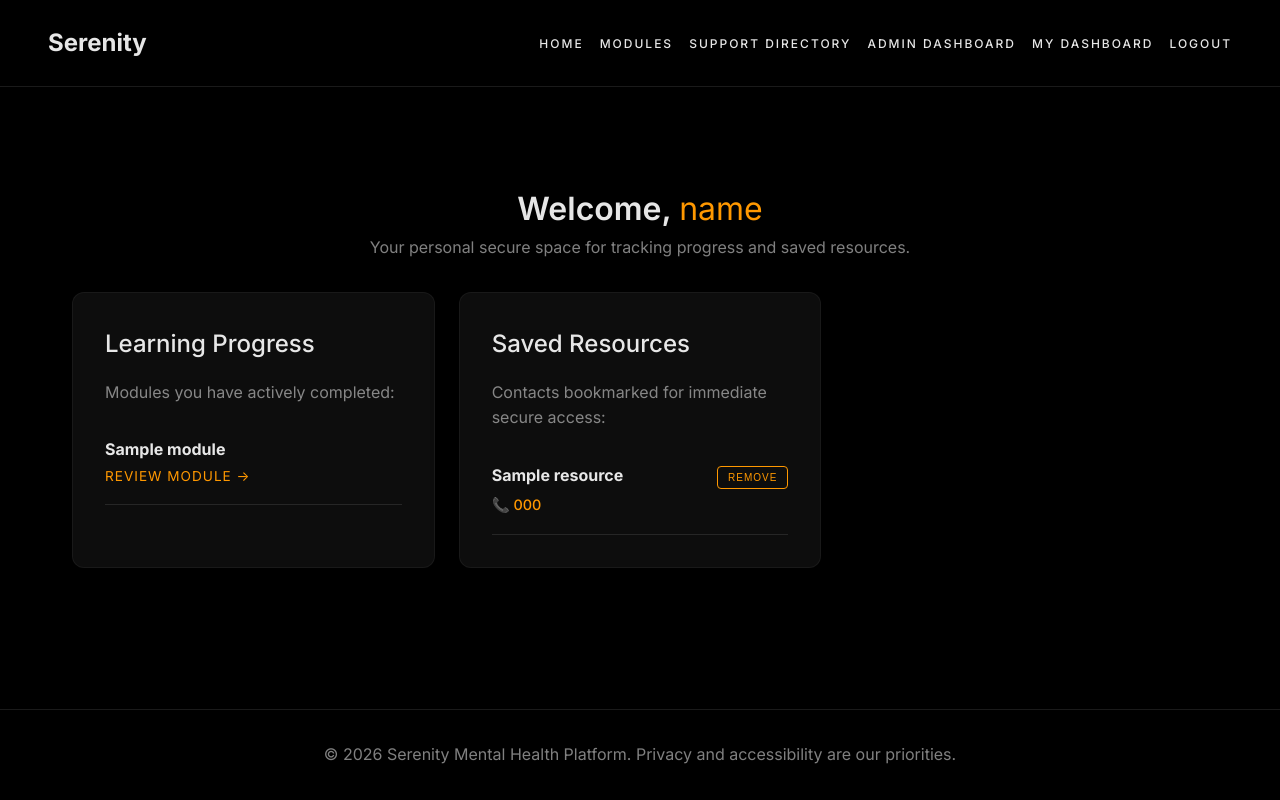
After one commit to thulanesigasa/mental_health, a Flask app: page /user/dashboard in a window 1280 px wide. The commit adds this page. Run offline with Flask 3, Linux system fonts and the light colour scheme; the visitor is signed in with stand-in values (Sample User, id 1); tables that the repository leaves empty hold one stand-in row (values such as "Sample post").

Commit message:
Implement localized seed, SQLAlchemy M2M relationships, and secure User Dashboard UI features

```diff
--- a/app/__init__.py
+++ b/app/__init__.py
@@ -30,6 +30,9 @@ def create_app(config_class=Config):
     from app.views.admin import bp as admin_bp
     app.register_blueprint(admin_bp)
 
+    from app.views.user import user_bp
+    app.register_blueprint(user_bp)
+
     @app.after_request
     def set_secure_headers(response):
         # Strict Content Security Policy
--- a/app/templates/base.html
+++ b/app/templates/base.html
@@ -44,6 +44,7 @@
             <a href="{{ url_for('admin.dashboard') }}">Admin Dashboard</a>
             {% endif %}
             {% if session.get('user_id') %}
+            <a href="{{ url_for('user_bp.dashboard') }}">My Dashboard</a>
             <a href="{{ url_for('auth.logout') }}">Logout</a>
             {% else %}
             <a href="{{ url_for('auth.login') }}">Login / Register</a>
--- /dev/null
+++ b/app/templates/user/dashboard.html
@@ -0,0 +1,64 @@
+{% extends "base.html" %}
+{% block title %}My Dashboard - Serenity{% endblock %}
+
+{% block content %}
+<div class="mb-2 text-center" style="margin-top: 2rem;">
+    <h1 style="font-weight: 600;">Welcome, <span style="font-weight: 100; color: var(--accent-gold);">{{
+            user.email.split('@')[0] }}</span></h1>
+    <p class="text-secondary">Your personal secure space for tracking progress and saved resources.</p>
+</div>
+
+<div class="modules-grid mb-2">
+    <!-- Progress Section -->
+    <div class="module-card">
+        <h2 class="mb-1" style="font-weight: 500;">Learning Progress</h2>
+        <p class="text-secondary mb-1">Modules you have actively completed:</p>
+        {% if user.completed_modules %}
+        <ul style="list-style: none; padding: 0;">
+            {% for module in user.completed_modules %}
+            <li style="padding: 1rem 0; border-bottom: 1px solid rgba(255, 255, 255, 0.1);">
+                <strong style="color: var(--text-primary);">{{ module.title }}</strong><br>
+                <a href="{{ url_for('modules.detail', module_id=module.id) }}"
+                    style="color: var(--accent-gold); font-size: 0.85rem; text-decoration: none; text-transform: uppercase; letter-spacing: 1px;">Review
+                    Module &rarr;</a>
+            </li>
+            {% endfor %}
+        </ul>
+        {% else %}
+        <p style="color: rgba(255, 255, 255, 0.3); font-style: italic;">You haven't completed any modules yet.</p>
+        <a href="{{ url_for('modules.list_modules') }}" class="btn btn-outline mt-1"
+            style="padding: 0 20px; height: 40px; line-height: 40px; font-size: 10px; width: 100%;">Start Learning</a>
+        {% endif %}
+    </div>
+
+    <!-- Bookmarks Section -->
+    <div class="module-card">
+        <h2 class="mb-1" style="font-weight: 500;">Saved Resources</h2>
+        <p class="text-secondary mb-1">Contacts bookmarked for immediate secure access:</p>
+        {% if user.bookmarked_resources %}
+        <ul style="list-style: none; padding: 0;">
+            {% for resource in user.bookmarked_resources %}
+            <li
+                style="padding: 1rem 0; border-bottom: 1px solid rgba(255, 255, 255, 0.1); display: flex; justify-content: space-between; align-items: start;">
+                <div>
+                    <strong style="color: var(--text-primary);">{{ resource.name }}</strong><br>
+                    <a href="tel:{{ resource.phone_number }}"
+                        style="color: var(--accent-gold); font-size: 0.9rem; text-decoration: none; font-weight: 500; display: inline-block; margin-top: 5px;">📞
+                        {{ resource.phone_number }}</a>
+                </div>
+                <form method="POST" action="{{ url_for('user_bp.bookmark_resource', resource_id=resource.id) }}"
+                    style="display:inline; margin-left: 10px;">
+                    <button type="submit"
+                        style="background: transparent; border: 1px solid var(--accent-gold); color: var(--accent-gold); padding: 5px 10px; border-radius: 4px; cursor: pointer; text-transform: uppercase; letter-spacing: 1px; font-size: 10px;">Remove</button>
+                </form>
+            </li>
+            {% endfor %}
+        </ul>
+        {% else %}
+        <p style="color: rgba(255, 255, 255, 0.3); font-style: italic;">No emergency contacts currently bookmarked.</p>
+        <a href="{{ url_for('support.directory') }}" class="btn btn-outline mt-1"
+            style="padding: 0 20px; height: 40px; line-height: 40px; font-size: 10px; width: 100%;">Find Contacts</a>
+        {% endif %}
+    </div>
+</div>
+{% endblock %}
--- /dev/null
+++ b/app/views/user.py
@@ -0,0 +1,48 @@
+from flask import Blueprint, render_template, redirect, url_for, flash, session, request
+from functools import wraps
+from app.extensions import db
+from app.models.user import User
+from app.models.module import Module
+from app.models.support import SupportResource
+
+user_bp = Blueprint('user_bp', __name__, url_prefix='/user')
+
+def login_required(f):
+    @wraps(f)
+    def decorated_function(*args, **kwargs):
+        if 'user_id' not in session:
+            flash('Please log in to access your dashboard.', 'error')
+            return redirect(url_for('auth.login'))
+        return f(*args, **kwargs)
+    return decorated_function
+
+@user_bp.route('/dashboard')
+@login_required
+def dashboard():
+    user = User.query.get(session['user_id'])
+    return render_template('user/dashboard.html', user=user)
+
+@user_bp.route('/bookmark/<int:resource_id>', methods=['POST'])
+@login_required
+def bookmark_resource(resource_id):
+    user = User.query.get(session['user_id'])
+    resource = SupportResource.query.get_or_404(resource_id)
+    if resource in user.bookmarked_resources:
+        user.bookmarked_resources.remove(resource)
+        flash('Support contact removed from bookmarks.', 'success')
+    else:
+        user.bookmarked_resources.append(resource)
+        flash('Support contact securely bookmarked!', 'success')
+    db.session.commit()
+    return redirect(request.referrer or url_for('user_bp.dashboard'))
+
+@user_bp.route('/complete/<int:module_id>', methods=['POST'])
+@login_required
+def complete_module(module_id):
+    user = User.query.get(session['user_id'])
+    module = Module.query.get_or_404(module_id)
+    if module not in user.completed_modules:
+        user.completed_modules.append(module)
+        flash('Module specifically marked as completed! Great progress.', 'success')
+    db.session.commit()
+    return redirect(request.referrer or url_for('user_bp.dashboard'))
```
Also changed, not shown: app/models/user.py (+15 -0 lines), app/templates/modules/detail.html (+10 -0 lines), app/templates/support/directory.html (+11 -2 lines), seed.py (+10 -10 lines).
